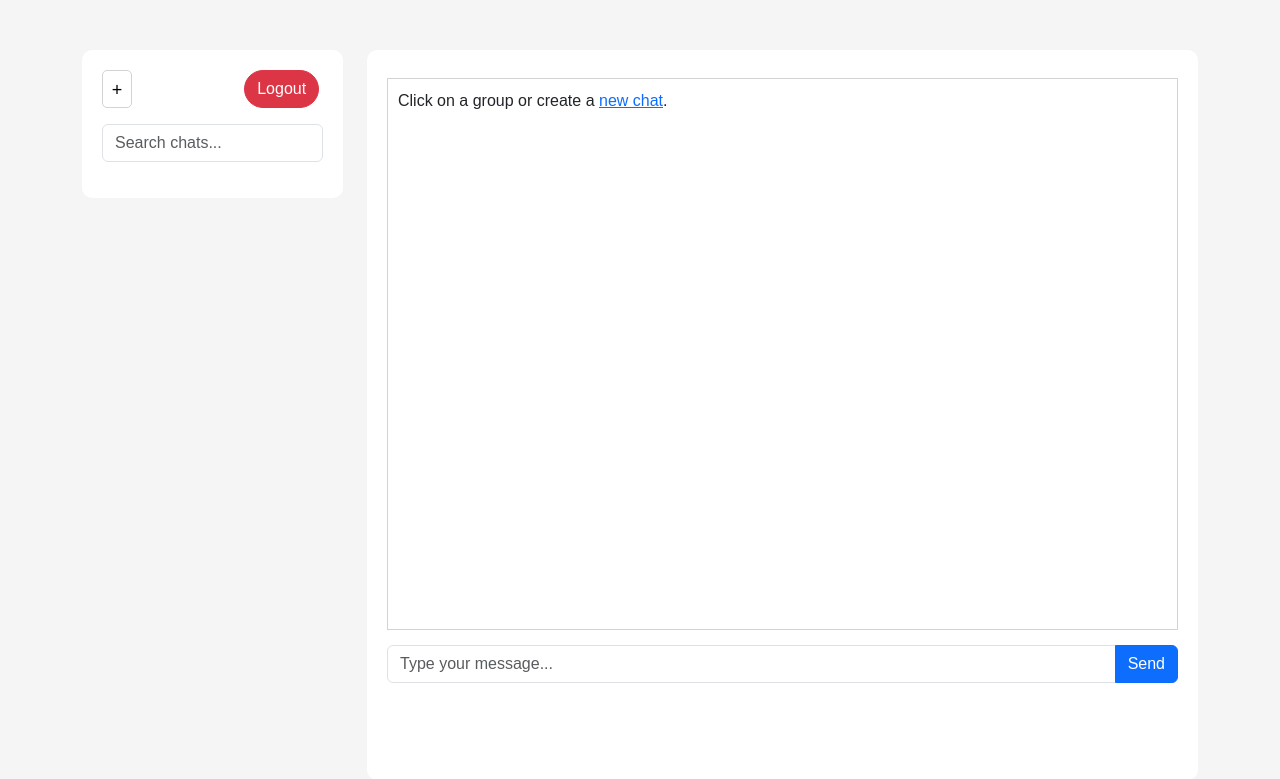
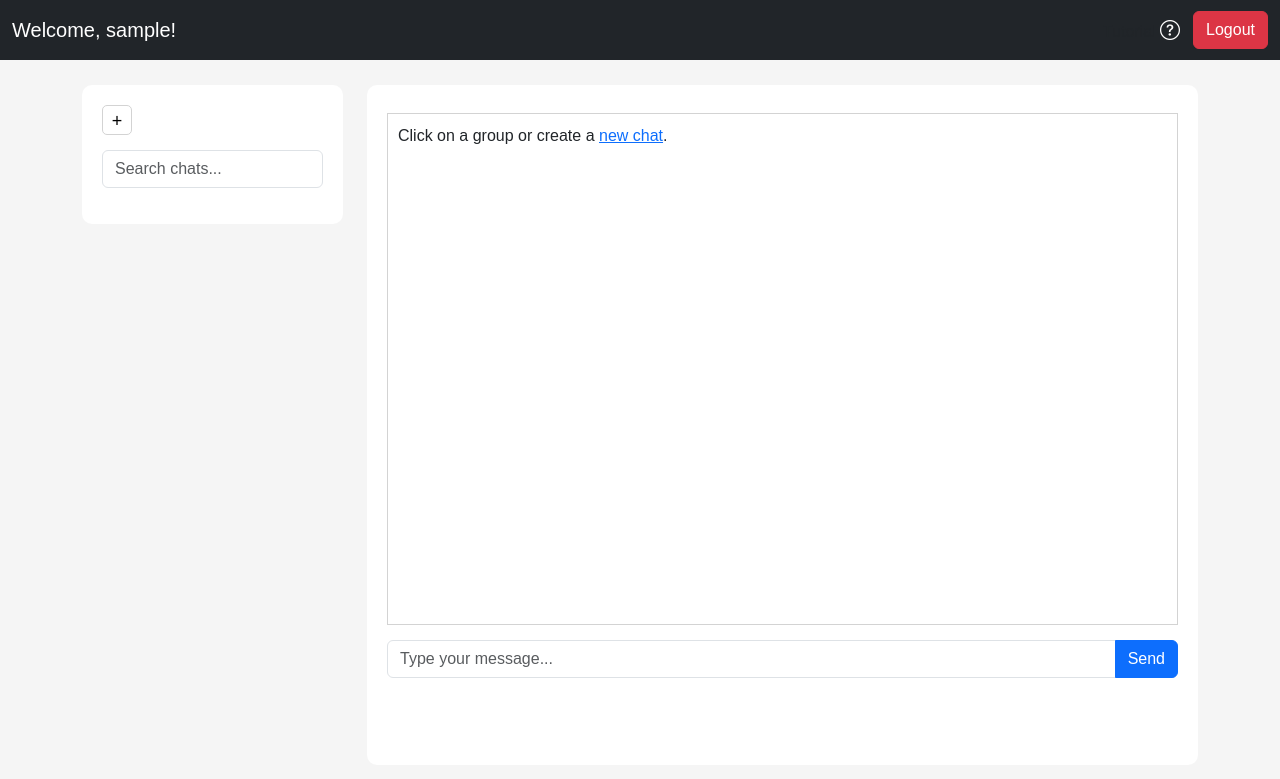
Before and after one commit to CelynChew/CITS3403, a Flask app: page /chatroom in a window 1280 px wide. Shown: the top 779 px of the page. Run offline with Flask 3, Linux system fonts and the light colour scheme; the visitor is signed in with stand-in values (Sample User, id 1); data that the repository does not hold is empty.

Commit message:
redesign login page and chatroom

```diff
--- a/app/routes.py
+++ b/app/routes.py
@@ -21,7 +21,7 @@ def login():
         if user:
             session['username'] = username
             # User authenticated successfully, redirect to intro page with username
-            return redirect(url_for('intro', username=username))
+            return redirect(url_for('chatroom', username=username))
         else:
             # Authentication failed, render login page with error message
             error_message = 'Invalid username or password'
@@ -81,7 +81,7 @@ def chatroom():
                   .filter(User.username == username)
                   .all())
 
-    return render_template('chatroom.html', user_chats=user_chats)
+    return render_template('chatroom.html', user_chats=user_chats, username=username)
 
 # Route to handle sending the message
 @app.route('/send_message', methods=['POST'])
--- a/app/static/css/chatroom.css
+++ b/app/static/css/chatroom.css
@@ -4,7 +4,7 @@ body {
 }
 
 .container {
-    margin-top: 50px;
+    margin-top: 25px;
 }
 
 .chat-sidebar {
@@ -18,9 +18,12 @@ body {
     font-size: large;
     padding-top: 5px;
     width: 30px;
-    height: 70%;
+    height: 85%;
     border-radius: 5px;
     border: 1px solid lightgrey;
+    display: flex;
+    justify-content: center;
+    align-items: center;
 }
 
 #new-chat-btn:hover {
@@ -63,8 +66,7 @@ ul {
     background-color: white;
     border-radius: 10px;
     padding: 20px;
-    height: calc(100vh - 70px);
-
+    height: calc(100vh - 15vh);
 }
 
 .chat-messages {
@@ -84,6 +86,7 @@ ul {
 
 #search-chat {
     margin-bottom: 10px;
+    margin-top: 10px;
 }
 
 #logout-btn {
--- a/app/static/css/register.css
+++ b/app/static/css/register.css
@@ -16,6 +16,7 @@ body {
 h2 {
     text-align: center;
     font-weight: bold;
+    padding-bottom: 10px;
 }
 
 label {
@@ -25,6 +26,11 @@ label {
 
 #submit-btn {
     width: 100%;
+    background-color: rgb(51, 122, 183);
+}
+
+#submit-btn:hover {
+    background-color: rgb(40, 96, 144); /* Darker hover color */
 }
 
 #password-match-error {
--- a/app/static/js/chatroom.js
+++ b/app/static/js/chatroom.js
@@ -290,3 +290,8 @@ document.getElementById('search-chat').addEventListener('input', function() {
 function LoggingOut() {
     window.location.href = "/";
 }
+
+// Function for going to tutotial page
+function showTutorial() {
+    window.location.href = "/tutorial";
+}
--- a/app/static/js/login-register.js
+++ b/app/static/js/login-register.js
@@ -5,10 +5,10 @@ function PasswordVisibility() {
 
     if (passwordInput.type === "password") {
         passwordInput.type = "text";
-        toggleIcon.textContent = "Hide";
+        toggleIcon.innerHTML = `<i class="bi bi-eye-fill"></i>`;
     } else {
         passwordInput.type = "password";
-        toggleIcon.textContent = "Show";
+        toggleIcon.innerHTML = `<i class="bi bi-eye-slash-fill"></i>`;
     }
 }
 
--- a/app/templates/chatroom.html
+++ b/app/templates/chatroom.html
@@ -9,6 +9,36 @@
     <link rel="stylesheet" href="../static/css/chatroom.css">
 </head>
 <body>
+    <nav class="navbar navbar-expand-lg navbar-dark bg-dark">
+        <div class="container-fluid">
+            <!-- Navbar brand -->
+            <!-- Display logged-in username -->
+            {% if username %}
+                <p class="navbar-brand" style="color: white; margin: 0;">Welcome, {{ username }}!</p>
+            {% endif %}
+            <!-- Collapsible Button when screen size becomes small -->
+            <button class="navbar-toggler" type="button" data-bs-toggle="collapse" data-bs-target="#navbarNav" aria-controls="navbarNav" aria-expanded="false" aria-label="Toggle navigation">
+                <span class="navbar-toggler-icon"></span>
+            </button>
+            <!-- Navbar links -->
+            <div class="collapse navbar-collapse" id="navbarNav">
+                <ul class="navbar-nav ms-auto">
+                    <!-- Tutorial Page Link -->
+                    <li class="nav-item">
+                        <button class="btn" onclick="showTutorial()">Tutorial
+                            <!-- Question circle icon -->
+                            <i class="bi bi-question-circle" style="color: white; font-size: 20px;"></i>
+                        </button>
+                    </li>
+                    <!-- Logout Button -->
+                    <li class="nav-item">
+                        <button class="btn btn-danger" style="margin-top: 3px;" onclick="LoggingOut()">Logout</button>
+                    </li>
+                </ul>
+            </div>
+        </div>
+    </nav>
+
     <div class="container">
         <div class="row">
             <div class="col-md-3">
@@ -17,10 +47,6 @@
                         <div class="col">
                             <!-- Button to open modal -->
                             <button id="new-chat-btn" data-bs-toggle="modal" data-bs-target="#new-chat-form">+</button>
-                        </div>
-                        <!-- Logout button -->
-                        <div class="col">
-                            <button class="btn btn-danger btn-block mb-3" id="logout-btn" onclick="LoggingOut()">Logout</button>
                         </div>
                     </div>
                     <!-- Search input -->
```
Also changed, not shown: app/static/css/login.css (+50 -11 lines), app/templates/login.html (+25 -7 lines).
